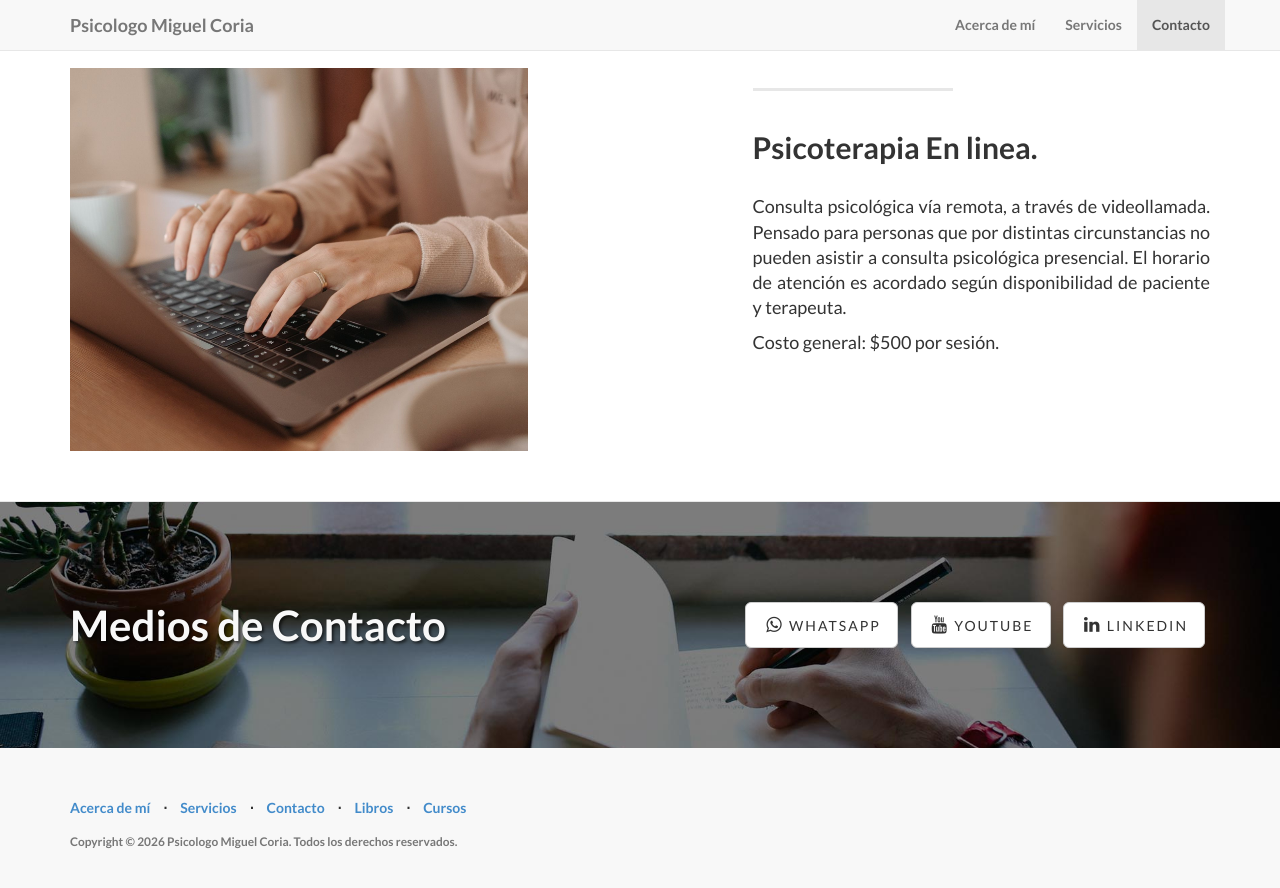
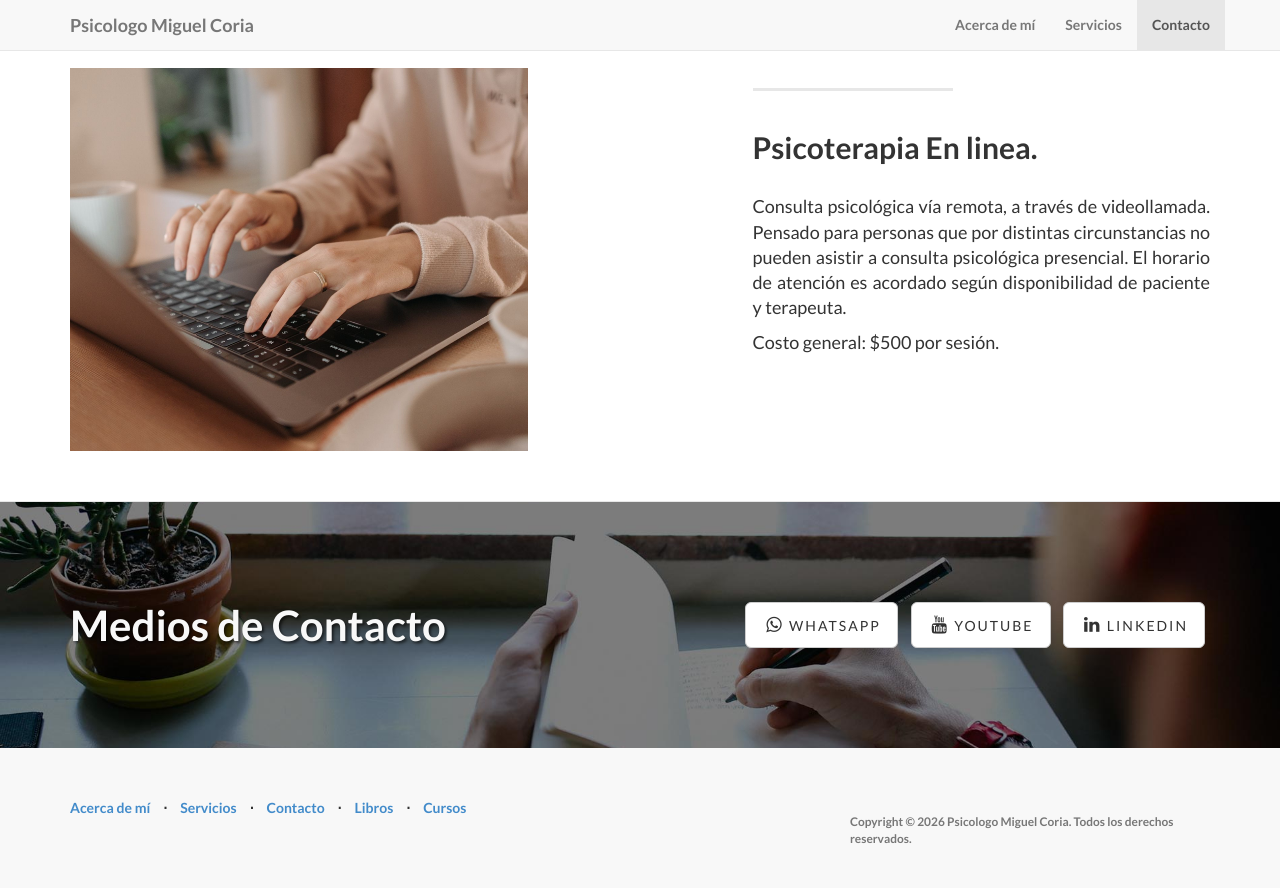
Before and after one commit to PsicologoMiguelCoria/psicologomiguelcoria.github.io, a Jekyll site: the page built from index.html, in a window 1280 px wide and 900 px high, scrolled down 1891 px. Shown: the top 888 px of the window. Built offline with Jekyll 4.4.1, drawn with Linux system fonts in a browser that asks for light colours.

Commit message:
Update footer.html

```diff
--- a/_includes/footer.html
+++ b/_includes/footer.html
@@ -24,6 +24,8 @@
                         <a href="https://cenepsicoedu.github.io">Cursos</a>
                     </li>
                 </ul>
+            </div>
+            <div class="col-md-4 text-right">
                 <p class="copyright text-muted small">Copyright &copy; {{ site.time | date: "%Y" }} Psicologo Miguel Coria. Todos los derechos reservados.</p>
             </div>
         </div>
```
